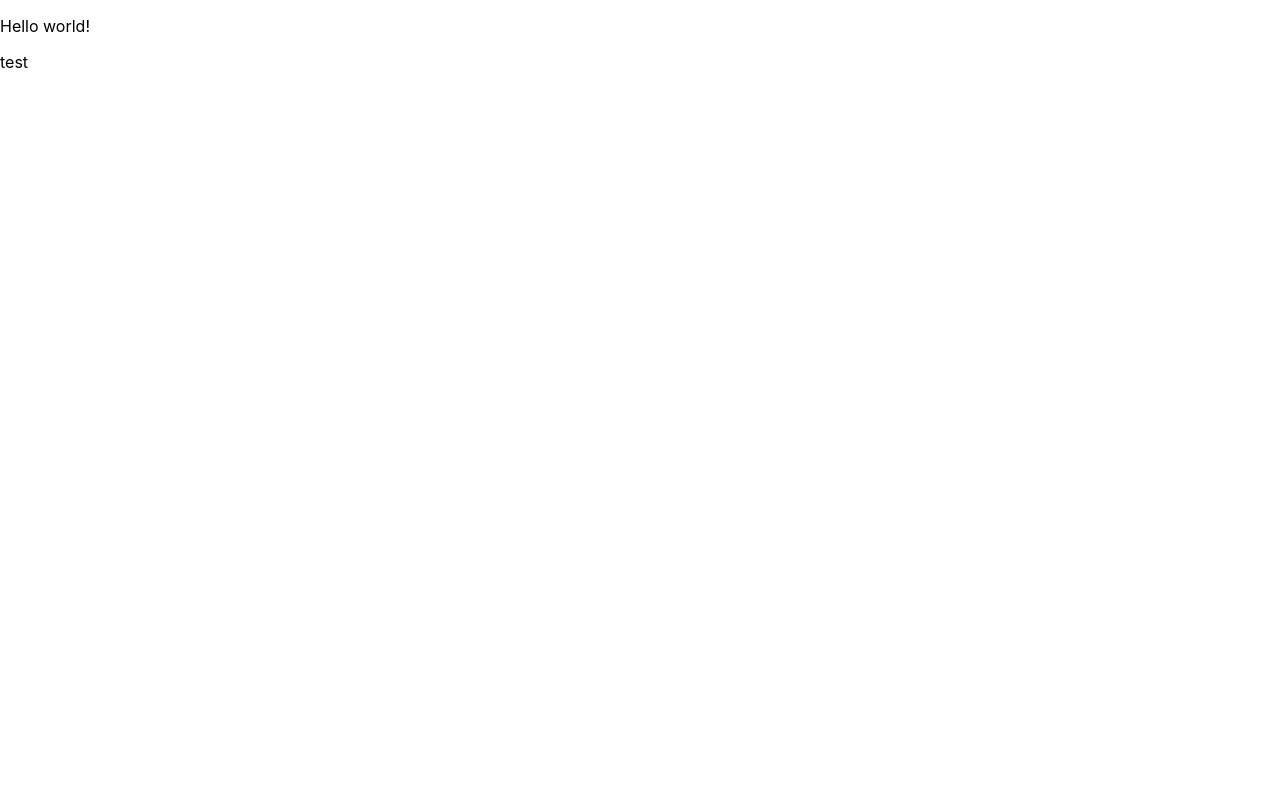
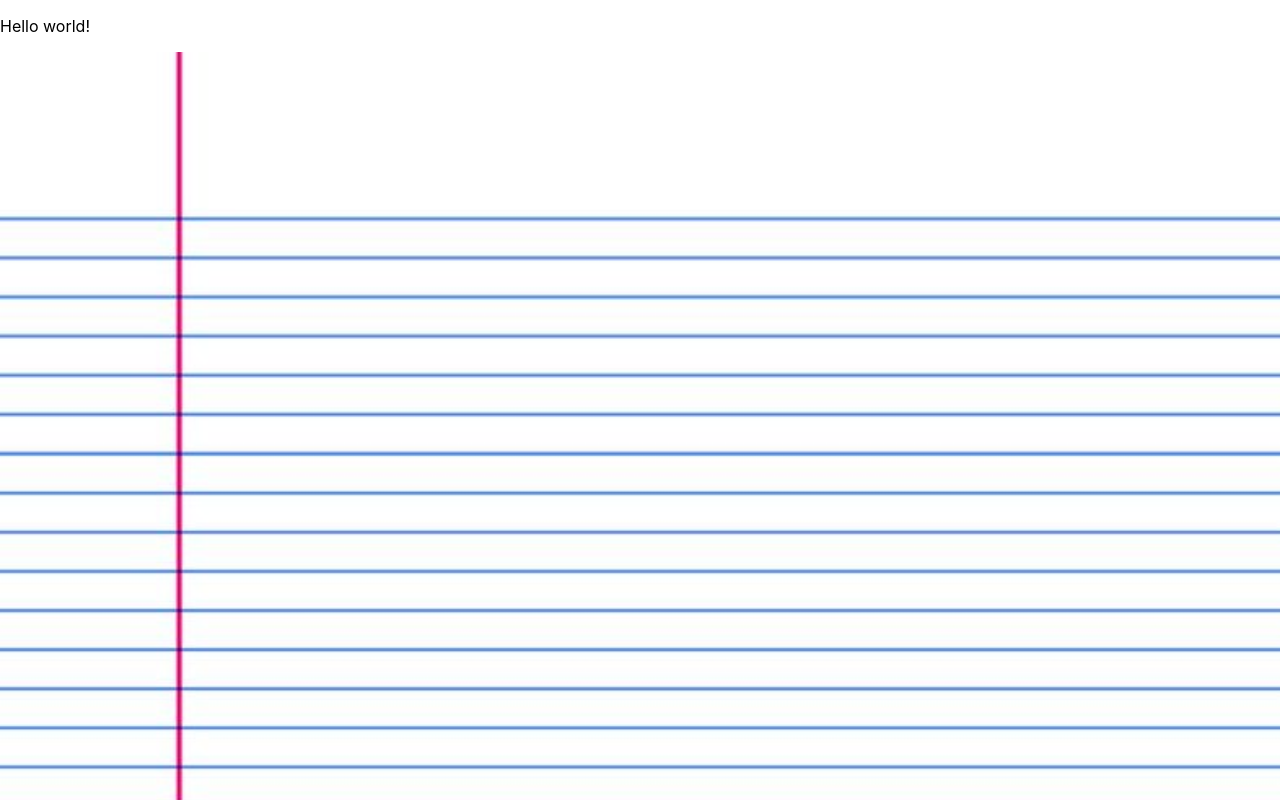
Before and after one commit to P-Hansen/WordRPG, a React (Create React App) app: page / in a window 1280 px wide. Shown: the top 800 px of the page. Built offline with nearby package versions, Linux system fonts and the light colour scheme.

Commit message:
display background image

```diff
--- a/src/components/Battle.jsx
+++ b/src/components/Battle.jsx
@@ -2,8 +2,8 @@ import "./Battle.scss";
 
 function Battle() {
     return (
-        <div>
-            test
+        <div className="background">
+            <img alt="paper" src="paper.jpg" />
         </div>
     )
 }
--- a/src/components/Battle.scss
+++ b/src/components/Battle.scss
@@ -0,0 +1,7 @@
+.background {
+  display: flex;
+  justify-content: center;
+  img {
+    width: 100%;
+  }
+}
```
